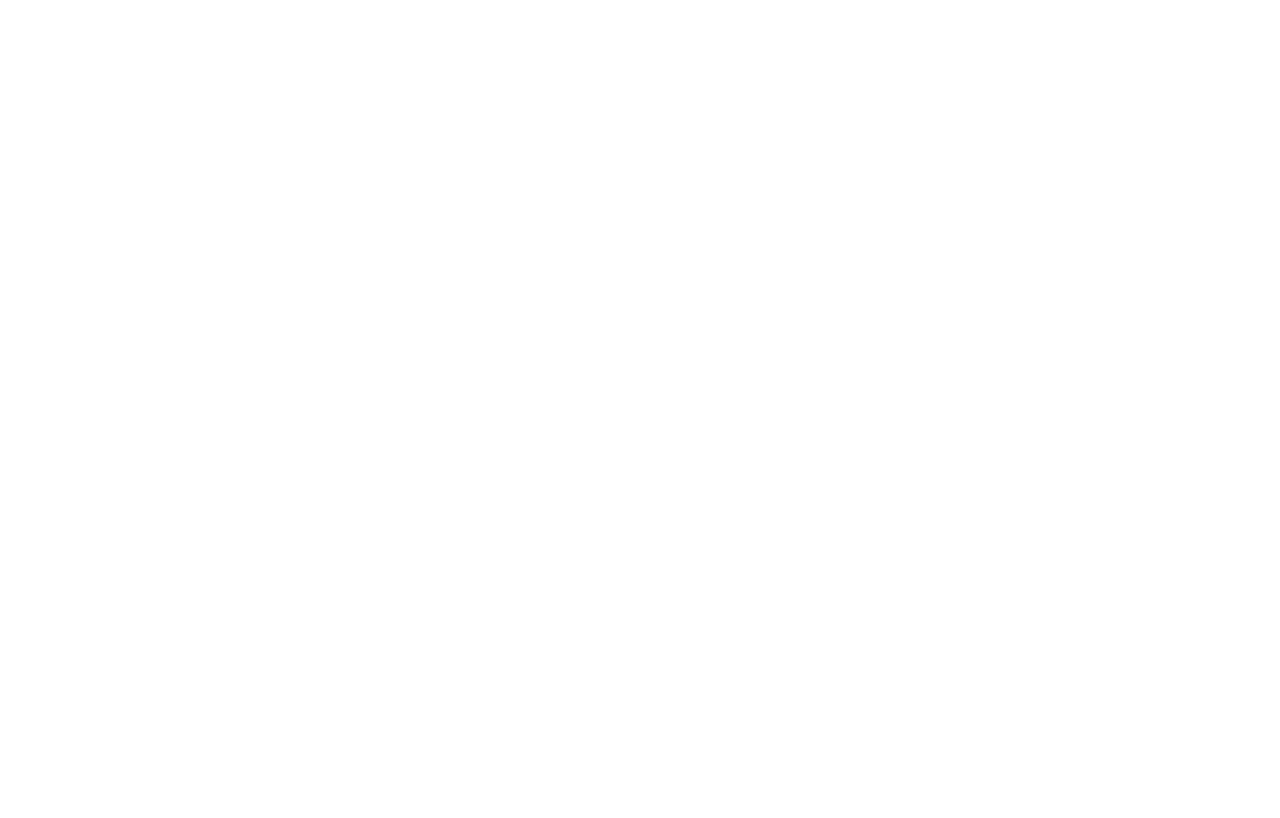
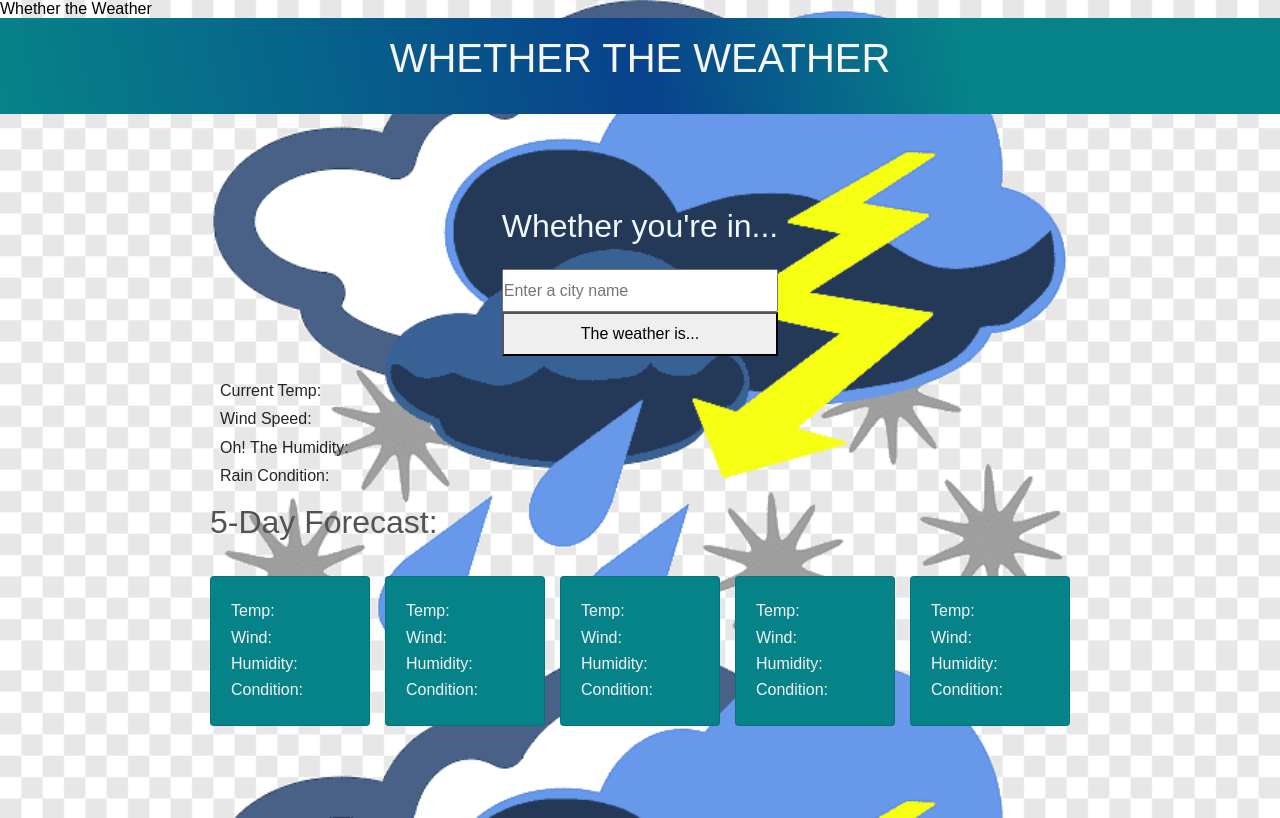
Before and after one commit to RayR124/whether_the_weather, a plain HTML site: page index.html in a window 1280 px wide. Drawn offline with nearby package versions, Linux system fonts and the light colour scheme.

Commit message:
Finishing touches to HTML and CSS, JS to come

```diff
--- a/assets/script.js
+++ b/assets/script.js
@@ -0,0 +1,36 @@
+const searchButton = document.getElementById("searchInput")
+const apiKey = //insert API key here
+const geoUrl = 'https://api.openweathermap.org/geo/1.0/direct?q='
+const currentUrl = 'https://api.openweathermap.org/data/2.5/weather?';
+
+var today = new Date();
+var dd = String(today.getDate()).padStart(2, '0');
+var mm = String(today.getMonth() + 1).padStart(2, '0');
+var yyyy = today.getFullYear();
+today = mm + '/' + dd + '/' + yyyy;
+currentDate.innerHTML = '(' + today + ')';
+
+var date2 = new Date();
+var dd2 = String(date2.getDate() + 1).padStart(2, '0');
+date2 = mm + '/' + dd2 + '/' + yyyy;
+secondDay.innerHTML = date2
+
+var date3 = new Date();
+var dd3 = String(date3.getDate() + 2).padStart(2, '0');
+date3 = mm + '/' + dd3 + '/' + yyyy;
+thirdDay.innerHTML = date3
+
+var date4 = new Date();
+var dd4 = String(date4.getDate() + 3).padStart(2, '0');
+date4 = mm + '/' + dd4 + '/' + yyyy;
+fourthDay.innerHTML = date4
+
+var date5 = new Date();
+var dd5 = String(date5.getDate() + 4).padStart(2, '0');
+date5 = mm + '/' + dd5 + '/' + yyyy;
+fifthDay.innerHTML = date5
+
+var date6 = new Date();
+var dd6 = String(date6.getDate() + 5).padStart(2, '0');
+date6 = mm + '/' + dd6 + '/' + yyyy;
+sixthDay.innerHTML = date6
--- a/assets/style.css
+++ b/assets/style.css
@@ -0,0 +1,88 @@
+* {
+    margin: 0;
+    padding: 0;
+    box-sizing: border-box;
+    display: grid;
+}
+
+body {
+    font-family: sans-serif;
+    min-height: 100vh;
+    width: 100%;
+    background-image: url(./images/weather_logo.png);
+    background-size: contain;
+}
+
+.header {
+    display: flex;
+    justify-content: center;
+    flex-direction: row;
+    color: whitesmoke;
+    font-size: 40px;
+    background: rgb(2,0,36);
+    background: linear-gradient(258deg, rgba(6,131,137,1) 25%, rgba(8,66,140,1) 50%, rgba(6,131,137,1) 100%);
+    padding: 10px;
+}
+
+.weather2 {
+    color: rgb(82, 83, 83);
+}
+
+.container {
+    margin:0;
+    max-width: 100%;
+    justify-content: center;
+}
+
+.header h1 {
+    margin-left: 200px;
+    color:whitesmoke;
+}
+
+.header2 {
+    justify-content: center;
+    color: aliceblue;
+}
+
+.search h2{
+    font-weight: 500;
+}
+
+.btn {
+    width: 100%;
+    border: 1px;
+}
+
+.currentWeather {
+    padding: 10px;
+    max-width: 100%;
+    width: auto;
+}
+
+.forecast {
+    margin-left: 15px;
+    margin-top: 15px;
+}
+
+.card {
+    margin-right: 15px;
+    background-color: rgb(6, 131, 137);
+    color:whitesmoke;
+    width: auto;
+}
+
+.card-body {
+    display: flex;
+    width: auto;
+}
+
+.today {
+    display: flex;
+    flex-direction: row;
+}
+
+.mainBtn {
+    display: flex;
+    align-items: center;
+    justify-content: center;
+}
--- a/index.html
+++ b/index.html
@@ -1,14 +1,108 @@
 <!DOCTYPE html>
 <html lang="en">
+
 <head>
     <meta charset="UTF-8">
     <meta http-equiv="X-UA-Compatible" content="IE=edge">
     <meta name="viewport" content="width=device-width, initial-scale=1.0">
-    <title>Document</title>
-    <link rel="stylesheet" href="./assets/style.css">
+    <link rel="stylesheet" href="https://stackpath.bootstrapcdn.com/bootstrap/4.3.1/css/bootstrap.min.css" integrity="sha384-ggOyR0iXCbMQv3Xipma34MD+dH/1fQ784/j6cY/iJTQUOhcWr7x9JvoRxT2MZw1T" crossorigin="anonymous">
+    <link rel="stylesheet" href="./assets/style.css" />
+    <title>Whether the Weather</title>
 </head>
+
 <body>
+    <header>
+        <div class="header">
+            <p>WHETHER THE WEATHER</p>
+        </div>
+    </header>
 
+    <div class="container">
+        <div class="header2">
+            <h2>Whether you're in...</h2>
+            <div class="">
+                <input type="input" class="searchBar" id="searchBar" placeholder="Enter a city name">
+            </div>
+            <button type="button" class="mainBtn" id="searchInput">The weather is...</button>
+        </div>
+        <div>
+            <div class="weather1" style="width: 15rem;">
+                <div class="currentWeather">
+                    <div class="today">
+                        <h2 id="cityName"></h2>
+                        <h2 id="date"></h2>
+                    </div>
+                    <div>Current Temp: <span id="temp"></span></div>
+                    <div>Wind Speed: <span id="wind"></span></div>
+                    <div>Oh! The Humidity: <span id="humidity"></span></div>
+                    <div>Rain Condition: <span id="condition"></span></div>
+                </div>
+            </div>
+            <div class="weather2">
+                <h2>5-Day Forecast:</h2>
+                <div class="forecast">
+                    <div class="row">
+                        <div class="card" style="width: 10rem;">
+                            <div class="card-body">
+                                <div class="card-text">
+                                    <div id="day2"></div>
+                                    <div>Temp: <span id="day2Temp"></span></div>
+                                    <div>Wind: <span id="day2Wind"></span></div>
+                                    <div>Humidity: <span id="day2Humidity"></span></div>
+                                    <div>Condition: <span id="day2Condition"></span></div>
+                                </div>
+                            </div>
+                        </div>
+                        <div class="card" style="width: 10rem;">
+                            <div class="card-body">
+                                <div class="card-text">
+                                    <div id='day3'></div>
+                                    <div>Temp: <span id="day3Temp"></span></div>
+                                    <div>Wind: <span id="day3Wind"></span></div>
+                                    <div>Humidity: <span id="day3Humidity"></span></div>
+                                    <div>Condition: <span id="day3Condition"></span></div>
+                                </div>
+                            </div>
+                        </div>
+                        <div class="card" style="width: 10rem;">
+                            <div class="card-body">
+                                <div class="card-text">
+                                    <div id='day4'></div>
+                                    <div>Temp: <span id="day4Temp"></span></div>
+                                    <div>Wind: <span id="day4Wind"></span></div>
+                                    <div>Humidity: <span id="day4Humidity"></span></div>
+                                    <div>Condition: <span id="day4Condition"></span></div>
+                                </div>
+                            </div>
+                        </div>
+                        <div class="card" style="width: 10rem;">
+                            <div class="card-body">
+                                <div class="card-text">
+                                    <div id='day5'></div>
+                                    <div>Temp: <span id="day5Temp"></span></div>
+                                    <div>Wind: <span id="day5Wind"></span></div>
+                                    <div>Humidity: <span id="day5Humidity"></span></div>
+                                    <div>Condition: <span id="day5Condition"></span></div>
+                                </div>
+                            </div>
+                        </div>
+                        <div class="card" style="width: 10rem;">
+                            <div class="card-body">
+                                <div class="card-text">
+                                    <div id='day6'></div>
+                                    <div>Temp: <span id="day6Temp"></span></div>
+                                    <div>Wind: <span id="day6Wind"></span></div>
+                                    <div>Humidity: <span id="day6Humidity"></span></div>
+                                    <div>Condition: <span id="day6Condition"></span></div>
+                                </div>
+                            </div>
+                        </div>
+                    </div>
+                </div>
+            </div>
+        </div>
+    </div>
 </body>
 <script src="./assets/script.js"></script>
+
 </html>
```
Also changed, not shown: assets/images/weather_logo.png (added).
